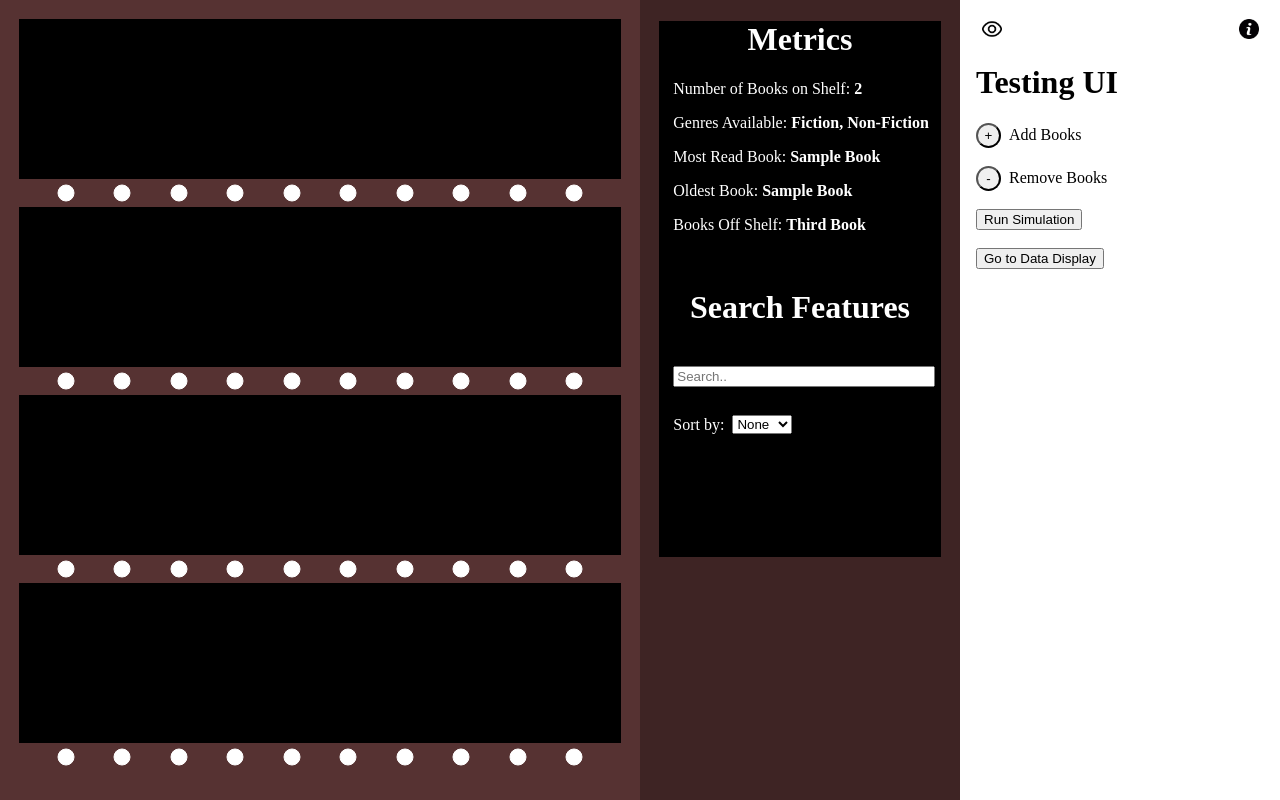
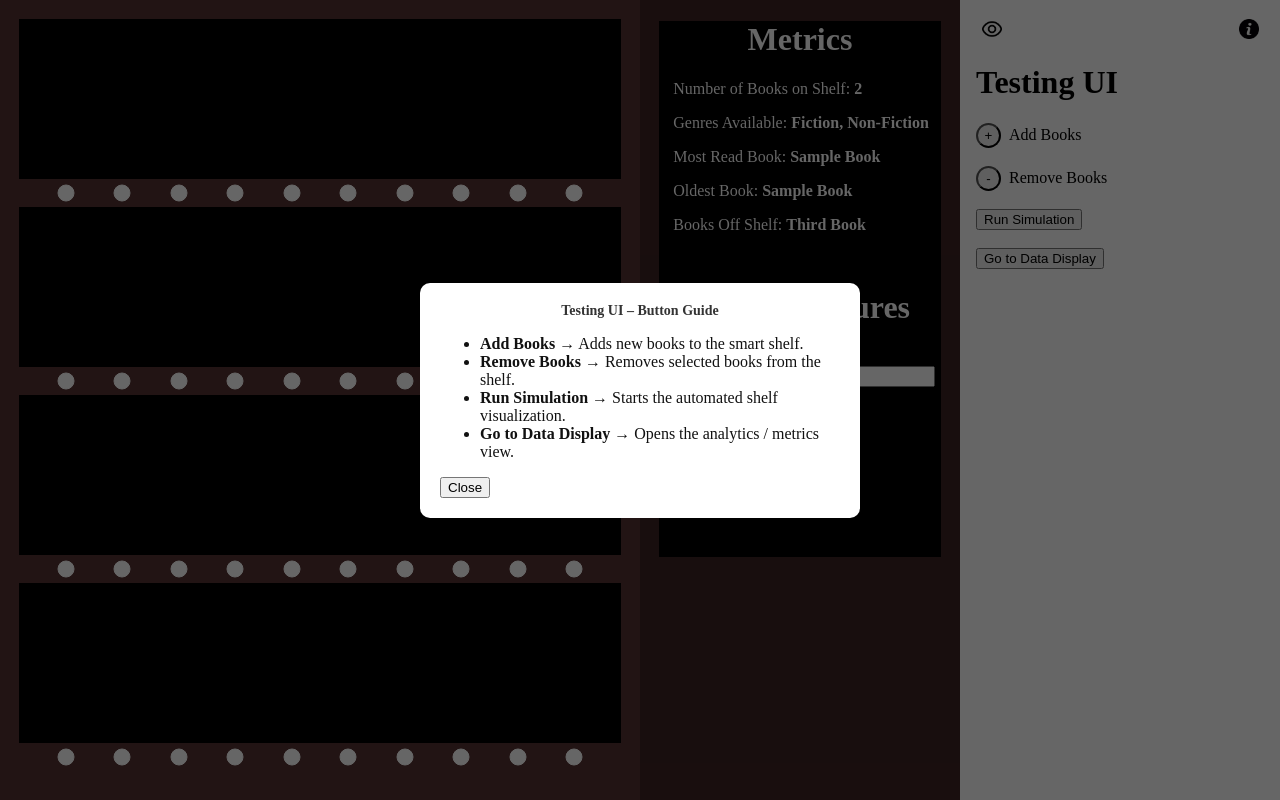
Before and after one commit to JosephAFerguson/-UserInterface-Proj2, a Svelte app in the folder UserInterfaceProj2/: page / in a window 1280 px wide. Both pictures are taken after a click on the button 1248 px from the left and 30 px from the top of the page. Built offline with nearby package versions, Linux system fonts and the light colour scheme.

Commit message:
added info button modal feature

```diff
--- a/UserInterfaceProj2/src/testing-ui.svelte
+++ b/UserInterfaceProj2/src/testing-ui.svelte
@@ -1,6 +1,16 @@
 <script>
   function handleEyeClick() {
     alert("Eye button clicked!");
+  }
+
+  let showInfoModal = false;
+
+  function handleInfoButtonClick() {
+    showInfoModal = true;
+  }
+
+  function closeInfoModal() {
+    showInfoModal = false;
   }
 
   export let books_on_shelf = [];
@@ -8,12 +18,17 @@
 </script>
 
 <main>
-    <br/>
-    <button id='eye-button' on:click={handleEyeClick}>
-        <img src="./public/eye.png" alt="Eye Icon" width="20" height="20"/>
+  <br />
+  <button id="eye-button" on:click={handleEyeClick}>
+    <img src="./public/eye.png" alt="Eye Icon" width="20" height="20" />
   </button>
-    <button id='info-button'>
-        <img src="./public/information-button.png" alt="Info Icon" width="20" height="20"/>
+  <button id="info-button" on:click={handleInfoButtonClick}>
+    <img
+      src="./public/information-button.png"
+      alt="Info Icon"
+      width="20"
+      height="20"
+    />
   </button>
   <div style="display:flex; align-items:center; width:90%;">
     <h1>Testing UI</h1>
@@ -22,28 +37,59 @@
     <button type="button" id="add">+</button>
     <p style="margin:0" id="add-text">Add Books</p>
   </div>
-    <br/>
+  <br />
   <div style="display:flex; gap:8px;">
     <button type="button" id="remove">-</button>
     <p style="margin:0" id="remove-text">Remove Books</p>
   </div>
-    <br/>
+  <br />
   <button>Run Simulation</button>
-    <br/>
-    <br/>
+  <br />
+  <br />
   <button>Go to Data Display</button>
 </main>
+
+{#if showInfoModal}
+  <div
+    class="modal-overlay"
+    on:click={closeInfoModal}
+    on:keydown={(e) => e.key === "Escape" && closeInfoModal()}
+    role="button"
+    tabindex="0"
+  >
+    <div
+      class="modal-window"
+      on:click|stopPropagation
+      on:keydown={(e) => e.key === "Escape" && closeInfoModal()}
+      role="button"
+      tabindex="0"
+    >
+      <h2>Testing UI – Button Guide</h2>
+      <ul>
+        <li><b>Add Books</b> → Adds new books to the smart shelf.</li>
+        <li><b>Remove Books</b> → Removes selected books from the shelf.</li>
+        <li>
+          <b>Run Simulation</b> → Starts the automated shelf visualization.
+        </li>
+        <li><b>Go to Data Display</b> → Opens the analytics / metrics view.</li>
+      </ul>
+      <button class="close-btn" on:click={closeInfoModal}>Close</button>
+    </div>
+  </div>
+{/if}
 
 <style>
   main {
     margin-left: 5%;
   }
 
-    button, select {
+  button,
+  select {
     cursor: pointer;
   }
 
-    #eye-button, #info-button {
+  #eye-button,
+  #info-button {
     background: none;
     border: none;
   }
@@ -53,14 +99,42 @@
     margin-right: 5%;
   }
 
-    #add, #remove {
+  #add,
+  #remove {
     border-radius: 50%;
     width: 25px;
     height: 25px;
   }
 
-    #add-text, #remove-text {
+  #add-text,
+  #remove-text {
     align-items: center;
     display: flex;
   }
+
+  .modal-overlay {
+    position: fixed;
+    inset: 0;
+    background: rgba(0, 0, 0, 0.6);
+    display: flex;
+    justify-content: center;
+    align-items: center;
+  }
+
+  .modal-window {
+    background: #fff;
+    color: #111;
+    padding: 20px;
+    border-radius: 10px;
+    max-width: 400px;
+    width: 90%;
+  }
+
+  .modal-window h2 {
+    text-align: center;
+    margin-top: 0;
+    margin-bottom: 15px;
+    font-size: 14px;
+    color: #333;
+  }
 </style>
```
Lines whose indentation alone changed are shown as unchanged.
